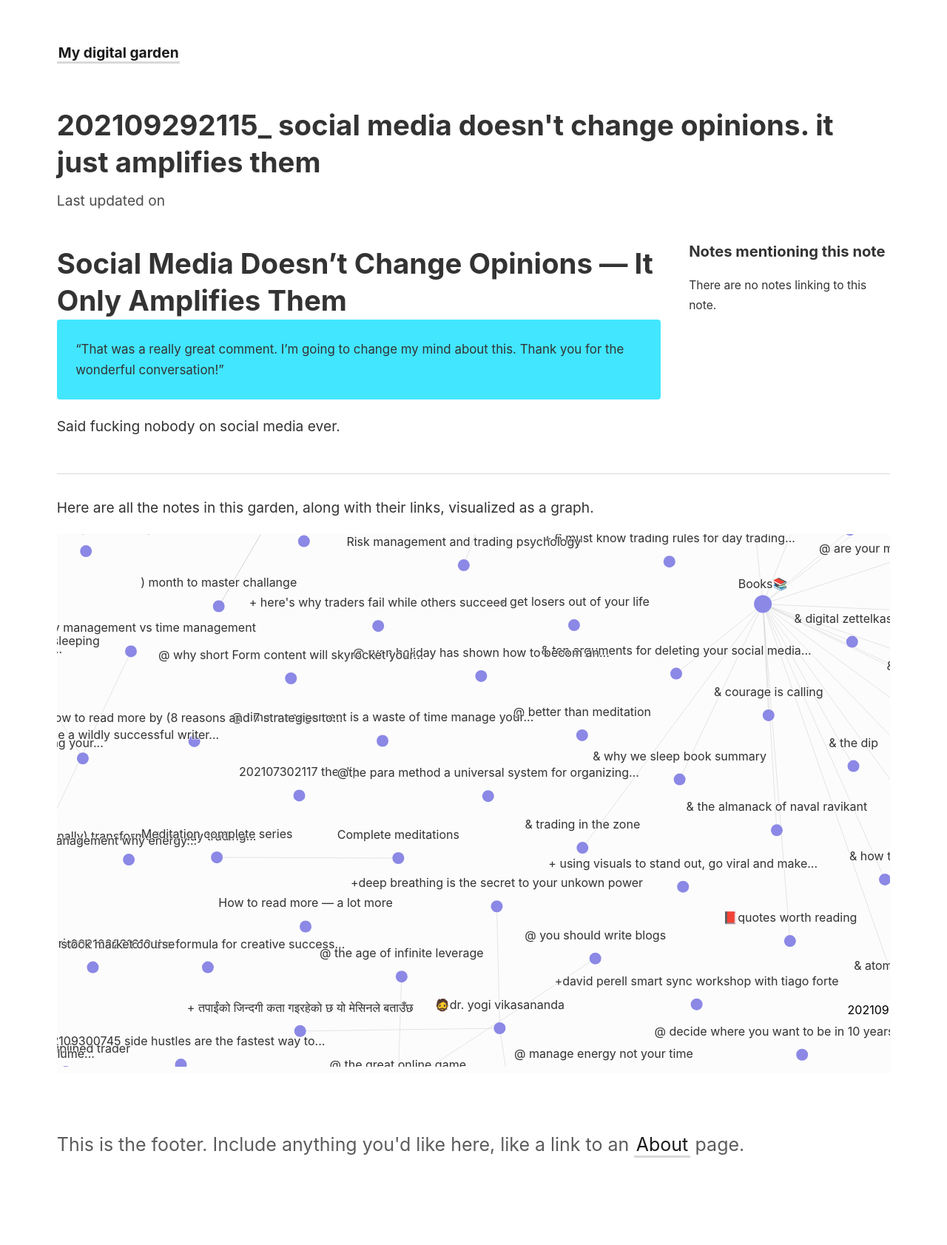
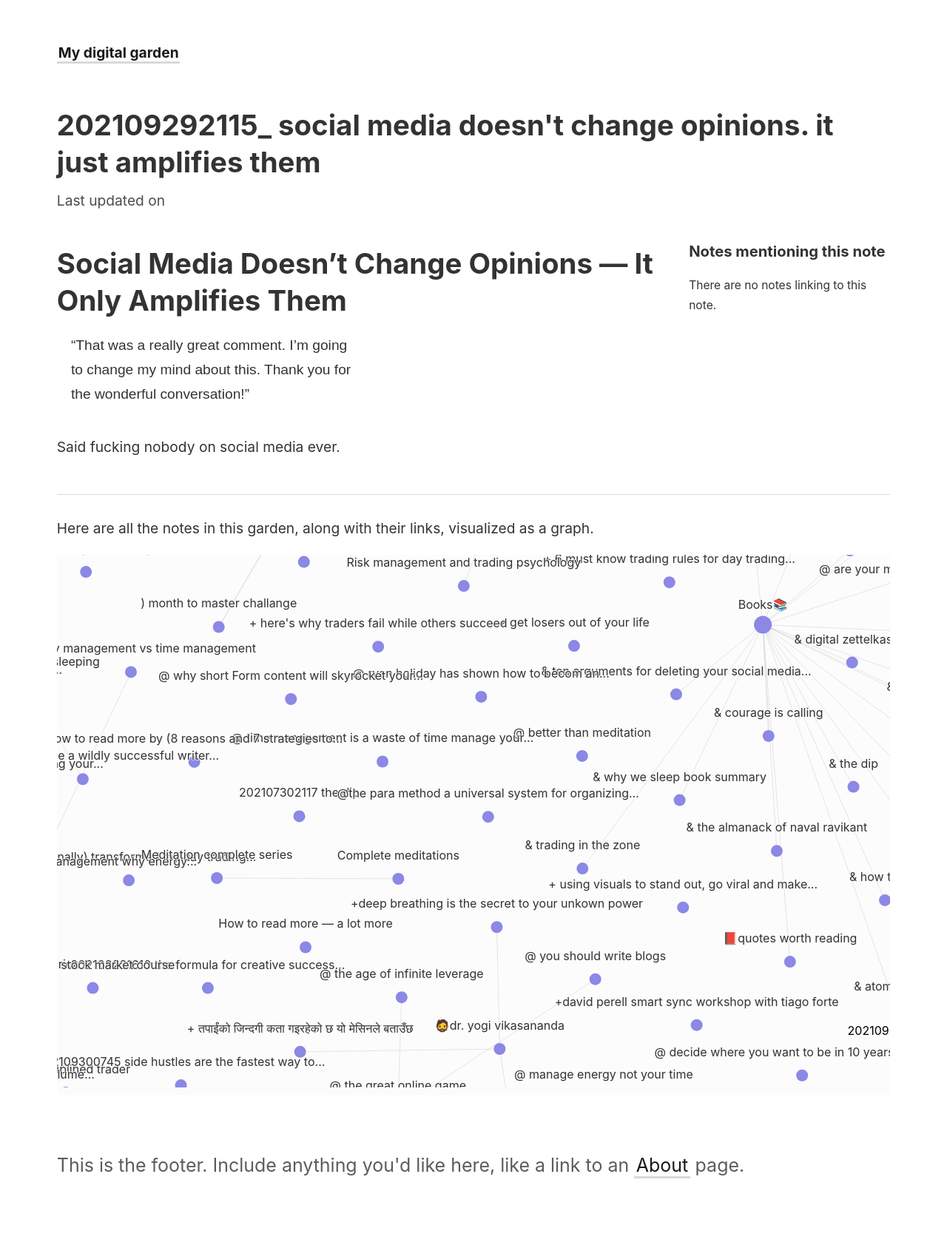
Before and after one commit to Beingpax/Mydigitalgarden, a Jekyll site: the page built from _notes/202109292115_ Social Media Doesn't change opinions. It just amplifies them.md, in a window 1280 px wide. Shown: the whole page at 74% size. Built offline with Jekyll 4.4.1, drawn with Linux system fonts in a browser that asks for light colours; before the commit the page ends 1655 px from its top, so only the background shows below that; some of the changed text lies outside the part shown.

Commit message:
Update _style.scss

```diff
--- a/_sass/_style.scss
+++ b/_sass/_style.scss
@@ -44,11 +44,50 @@
 }
 
 blockquote {
-  padding: 1.5em;
-  margin: 0;
-  font-size: 0.88em;
-  background: #42e6ff;
-  border-radius: $border-radius;
+
+  display:inline-block;
+  font-family:sans-serif;
+  margin:1em;
+  max-width:20em;
+  blockquote {
+    display:inline-block;
+    margin:0;
+    padding:1em;
+    position:relative;
+    &:before {
+      color:#f90;
+      content:"\201C";
+      font-size:4em;
+      left:0;
+      line-height:.75em;
+      position:absolute;
+      top:0;
+      transform:scale(2, 8);
+      transform-origin:top;
+    }
+    &:after {
+      color:#f90;
+      content:"\201D";
+      font-size:4em;
+      line-height:.75em;
+      position:absolute;
+      right:0;
+      top:0;
+      transform:scale(2, 8);
+      transform-origin:top;
+    }
+    > * {
+      padding:0 2em;
+    }
+    cite {
+      color:#c60;
+      display: block;
+      font-style: normal;
+      text-align: right;
+      text-transform:uppercase;
+    }
+  }
+
 
   p {
     margin: 0;
```
